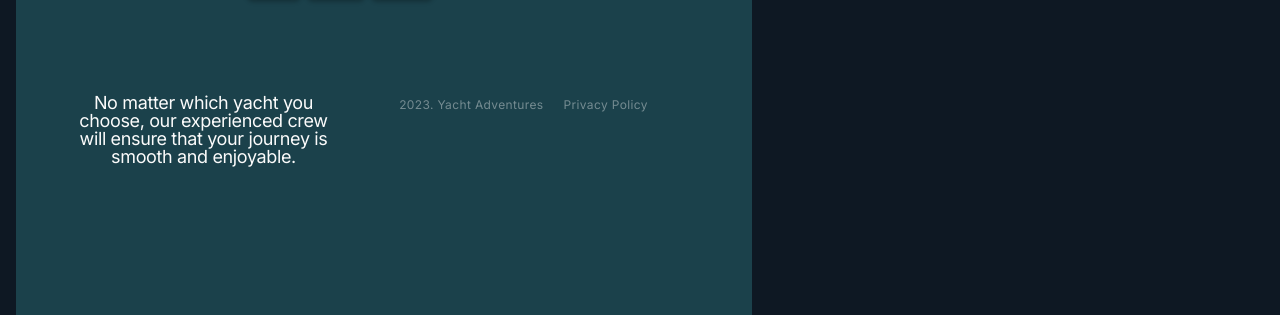
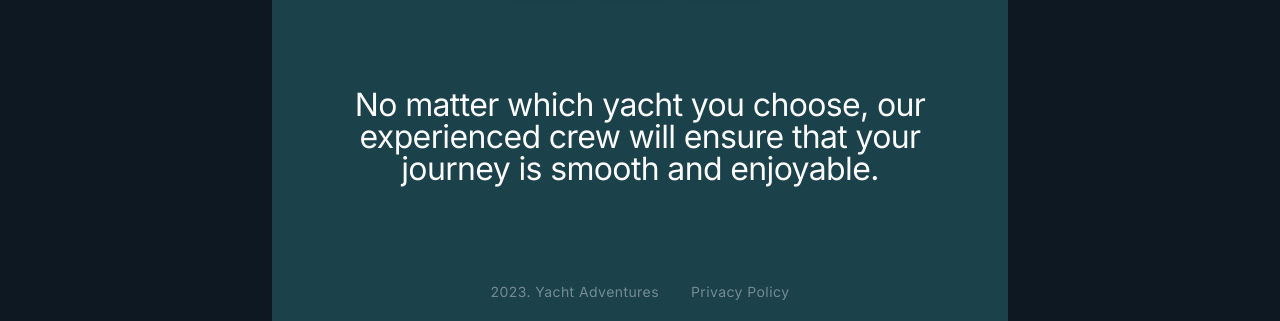
Before and after one commit to GoitStudentsWorks/html_css_103_AlexSandr90, a website built with Vite: page src/index.html in a window 1280 px wide. Shown: the part 4885-5206 px from the top of the page. Built offline with nearby package versions, Linux system fonts and the light colour scheme; files whose address does not match are found by name.

Commit message:
footer-edit-tablet

```diff
--- a/src/css/footer.css
+++ b/src/css/footer.css
@@ -1,6 +1,5 @@
 .footer {
     background-color: #1B414B;
-    height: 412px;
     width: 100%;
     max-width: 300px;
     border-radius: 24px 24px 0 0;
@@ -11,6 +10,7 @@
     display: flex;
     justify-content: center;
     align-items: center;
+
 }
 
 .footer-container {
@@ -19,8 +19,13 @@
     align-items: baseline;
     justify-content: center;
     padding: 0;
+}
 
+.footer-wrap {
+    display: flex;
+    flex-direction: column;
 }
+
 
 .footer-container-logo {
     align-items: flex-start;
@@ -96,10 +101,15 @@
     fill: rgba(251, 251, 251, 0.8);
 }
 
+.footer-down-wrap {
+    display: flex;
+    flex-direction: column;
+}
+
 .footer-text {
     font-weight: 400;
     font-size: 18px;
-    line-height: 100%;
+    line-height: 1;
     letter-spacing: -0.02em;
     text-align: center;
     color: #fbfbfb;
@@ -112,7 +122,7 @@
     gap: 20px;
     font-weight: 400;
     font-size: 12px;
-    line-height: 117%;
+    line-height: 1.17;
     letter-spacing: 0.03em;
     text-align: center;
     color: rgba(251, 251, 251, 0.4);
@@ -122,35 +132,37 @@
 .footer-copyright a {
     font-weight: 400;
     font-size: 12px;
-    line-height: 117%;
+    line-height: 1.17;
     letter-spacing: 0.03em;
     text-align: center;
     color: rgba(251, 251, 251, 0.4);
 }
 
-/*---------FOOTER TARLET---------------*/
+/*---------FOOTER TABLET---------------*/
 
-@media screen and (min-width: 375px) {
-    .container {
-        max-width: 768px;
-    }
+@media screen and (min-width: 768px) {
+
+
 
     .footer {
-        height: 412px;
         max-width: 736px;
         padding: 50px 48px 20px 48px;
-        margin-right: 16px;
-        margin-left: 16px;
         display: flex;
-        align-items: flex-start;
-        justify-content: space-between;
+        margin: 0 auto;
     }
 
     .footer-container {
         display: flex;
         flex-direction: row;
         flex-wrap: wrap;
-        justify-content: baseline;
+        align-items: baseline;
+        justify-content: space-between;
+    }
+
+    .footer-wrap {
+        display: flex;
+        flex-direction: row;
+        gap: 91px;
     }
 
     .footer-container-logo {
@@ -165,4 +177,32 @@
         margin-right: 110px;
     }
 
+    .footer-anchor-box {
+        max-width: 91px;
+        padding: 15px 25px;
+    }
+
+    .footer-down-wrap {
+        align-items: center;
+        width: 640px;
+    }
+
+
+    .footer-text {
+        font-size: 32px;
+        max-width: 640px;
+        margin-bottom: 99px;
+    }
+
+    .footer-copyright {
+        gap: 32px;
+        font-size: 14px;
+        line-height: 1.18;
+    }
+
+    .footer-copyright a {
+        font-size: 14px;
+        line-height: 1.18;
+    }
+
 }
--- a/src/partials/footer.html
+++ b/src/partials/footer.html
@@ -1,5 +1,6 @@
 <footer class="footer">
     <div class="footer-container">
+        <div class="footer-wrap">
             <div class="footer-container-logo">
                 <a href="./index.html" class="footer-logo">yachtjet</a>
                 <ul class="footer-anchor-list">
@@ -51,12 +52,15 @@
                     </li>
                 </ul>
             </div>
-        <p class="footer-text">No matter which yacht you choose, our experienced crew will ensure that your journey is
-            smooth
+        </div>
+        <div class="footer-down-wrap">
+            <p class="footer-text">No matter which yacht you choose, our experienced crew will ensure that your journey
+                is smooth
                 and enjoyable.</p>
             <div class="footer-copyright">
                 <p class="footer-copyright-text">2023. Yacht Adventures</p>
                 <a href="" class="footer-priv-policy">Privacy Policy</a>
             </div>
         </div>
+    </div>
 </footer>
```
Lines whose indentation alone changed are shown as unchanged.
